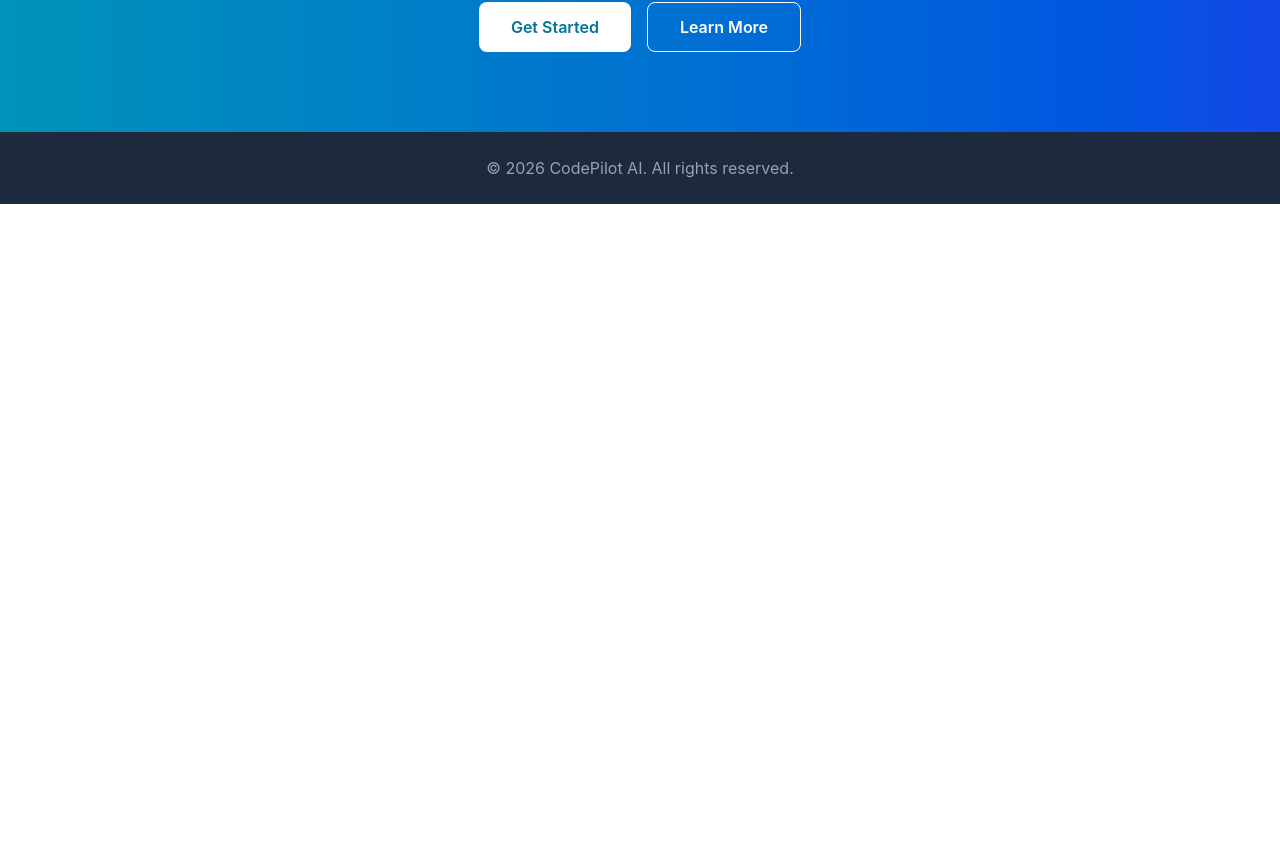
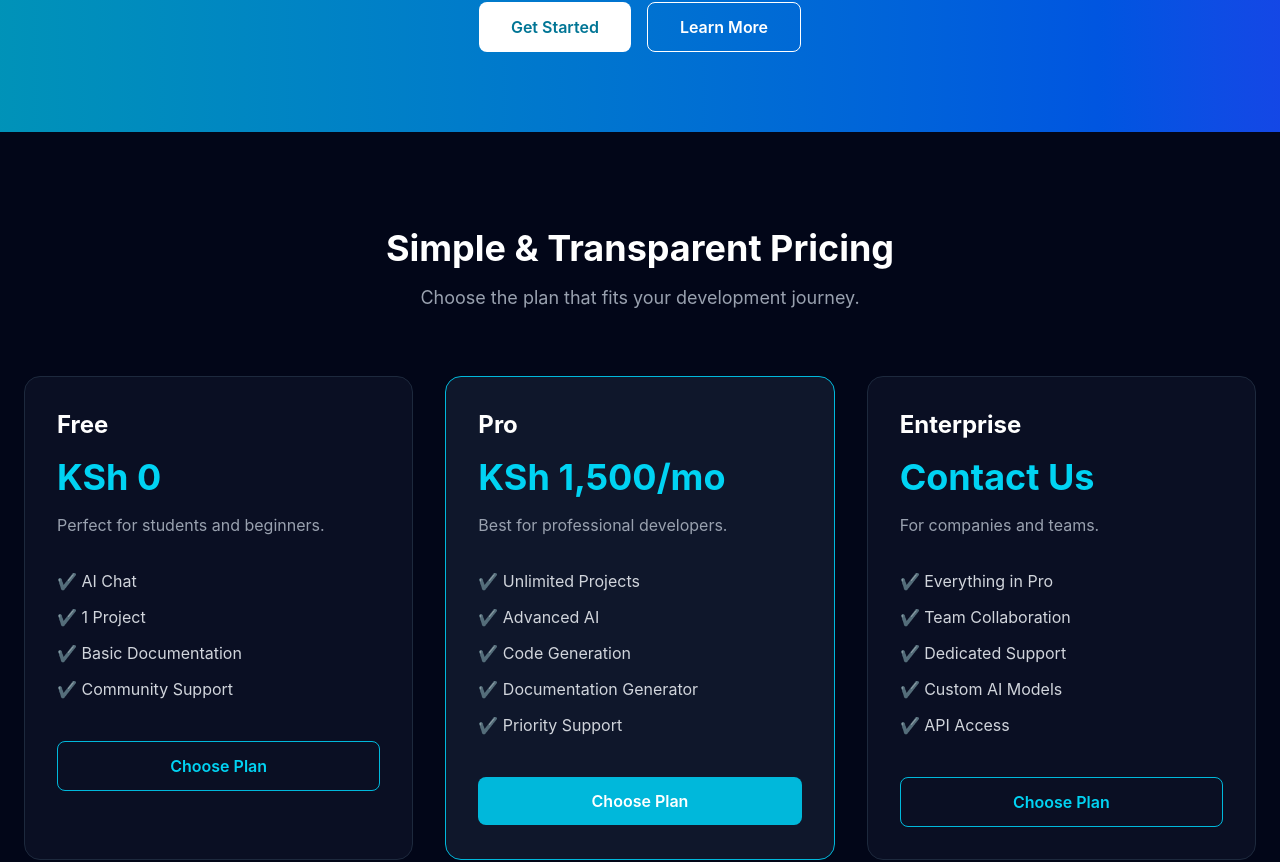
Before and after one commit to okub-crypto/codepilot-ai, a React (Vite) app in the folder frontend/: page / in a window 1280 px wide. Shown: the part 3120-3982 px from the top of the page. Before the commit the page ends 3324 px from the top, so only its background shows below. Built offline with nearby package versions, Linux system fonts and the light colour scheme.

Commit message:
Add pricing section

```diff
--- /dev/null
+++ b/frontend/src/components/sections/Pricing.tsx
@@ -0,0 +1,97 @@
+function Pricing() {
+  const plans = [
+    {
+      name: "Free",
+      price: "KSh 0",
+      description: "Perfect for students and beginners.",
+      features: [
+        "AI Chat",
+        "1 Project",
+        "Basic Documentation",
+        "Community Support",
+      ],
+      featured: false,
+    },
+    {
+      name: "Pro",
+      price: "KSh 1,500/mo",
+      description: "Best for professional developers.",
+      features: [
+        "Unlimited Projects",
+        "Advanced AI",
+        "Code Generation",
+        "Documentation Generator",
+        "Priority Support",
+      ],
+      featured: true,
+    },
+    {
+      name: "Enterprise",
+      price: "Contact Us",
+      description: "For companies and teams.",
+      features: [
+        "Everything in Pro",
+        "Team Collaboration",
+        "Dedicated Support",
+        "Custom AI Models",
+        "API Access",
+      ],
+      featured: false,
+    },
+  ];
+
+  return (
+    <section className="bg-slate-950 py-24">
+      <div className="mx-auto max-w-7xl px-6">
+        <div className="text-center">
+          <h2 className="text-4xl font-bold text-white">
+            Simple & Transparent Pricing
+          </h2>
+
+          <p className="mt-4 text-lg text-gray-400">
+            Choose the plan that fits your development journey.
+          </p>
+        </div>
+
+        <div className="mt-16 grid gap-8 md:grid-cols-3">
+          {plans.map((plan) => (
+            <div
+              key={plan.name}
+              className={`rounded-2xl border p-8 ${
+                plan.featured
+                  ? "border-cyan-500 bg-slate-900"
+                  : "border-slate-800 bg-slate-900/60"
+              }`}
+            >
+              <h3 className="text-2xl font-bold text-white">{plan.name}</h3>
+
+              <p className="mt-4 text-4xl font-bold text-cyan-400">
+                {plan.price}
+              </p>
+
+              <p className="mt-4 text-gray-400">{plan.description}</p>
+
+              <ul className="mt-8 space-y-3 text-gray-300">
+                {plan.features.map((feature) => (
+                  <li key={feature}>✔ {feature}</li>
+                ))}
+              </ul>
+
+              <button
+                className={`mt-10 w-full rounded-lg py-3 font-semibold ${
+                  plan.featured
+                    ? "bg-cyan-500 text-white hover:bg-cyan-600"
+                    : "border border-cyan-500 text-cyan-400 hover:bg-cyan-500 hover:text-white"
+                }`}
+              >
+                Choose Plan
+              </button>
+            </div>
+          ))}
+        </div>
+      </div>
+    </section>
+  );
+}
+
+export default Pricing;
--- a/frontend/src/pages/Home/HomePage.tsx
+++ b/frontend/src/pages/Home/HomePage.tsx
@@ -1,3 +1,4 @@
+import Pricing from "../../components/sections/Pricing";
 import Hero from "../../components/common/Hero";
 import Features from "../../components/common/Features";
 import HowItWorks from "../../components/sections/HowItWorks";
@@ -16,6 +17,7 @@ function HomePage() {
       <Stats />
       <Founder />
       <CTA />
+       <Pricing />
     </>
   );
 }
```
